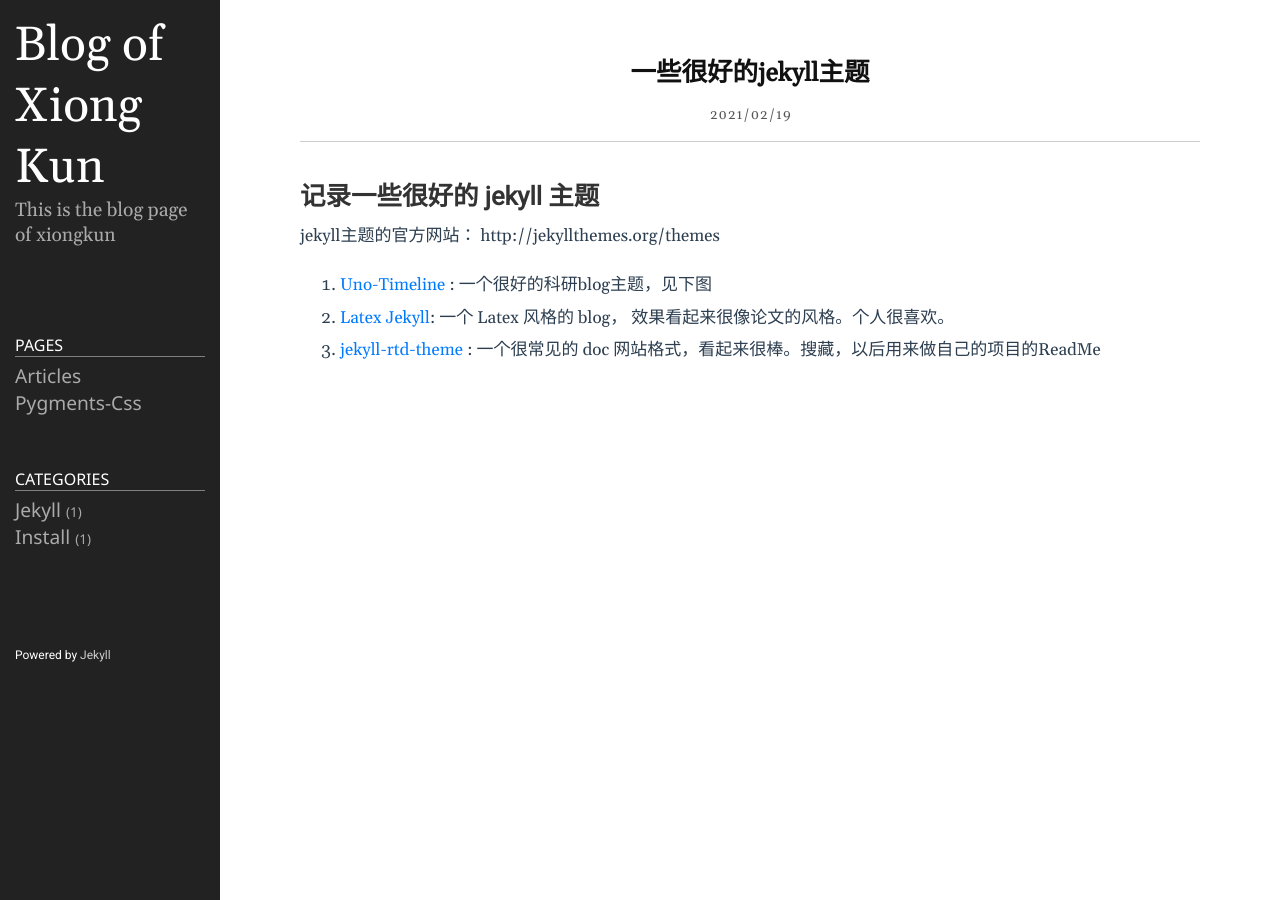
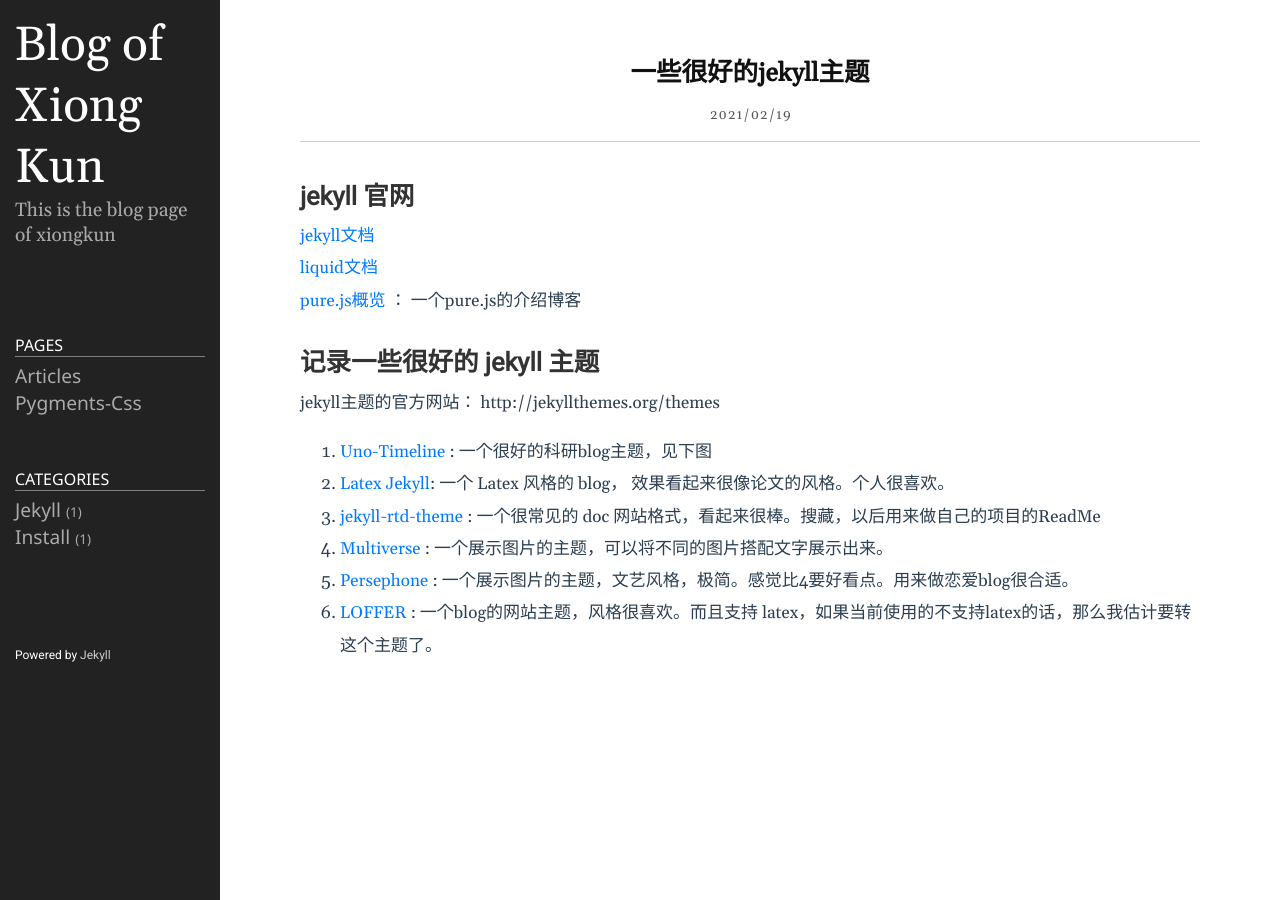
Before and after one commit to 2742195759/xkblog, a Jekyll site: the page built from _posts/2021-02-19-一些很好的jekyll主题.markdown, in a window 1280 px wide. Built offline with Jekyll 4.4.1, drawn with Linux system fonts in a browser that asks for light colours.

Commit message:
Update 2021-02-19-一些很好的jekyll主题.markdown

```diff
--- a/_posts/2021-02-19-一些很好的jekyll主题.markdown
+++ b/_posts/2021-02-19-一些很好的jekyll主题.markdown
@@ -4,6 +4,14 @@
 date: 2021-02-19 09:00:00 +0900
 category: jekyll
 ---
+
+## jekyll 官网
+
+[jekyll文档](http://jekyllcn.com/docs/)
+
+[liquid文档](https://liquid.bootcss.com/basics/operators/)
+
+[pure.js概览](https://www.cnblogs.com/jcli/p/javascript_template_pure.html) ： 一个pure.js的介绍博客
 
 ## 记录一些很好的 jekyll 主题
 
@@ -12,3 +20,6 @@
 1. [Uno-Timeline](http://jekyllthemes.org/themes/Uno-Timeline/) : 一个很好的科研blog主题，见下图
 2. [Latex Jekyll](http://jekyllthemes.org/themes/LatexJekyll/):  一个 Latex 风格的 blog， 效果看起来很像论文的风格。个人很喜欢。
 3. [jekyll-rtd-theme](http://jekyllthemes.org/themes/jekyll-rtd-theme/) : 一个很常见的 doc 网站格式，看起来很棒。搜藏，以后用来做自己的项目的ReadMe
+4. [Multiverse](http://jekyllthemes.org/themes/multiverse/) : 一个展示图片的主题，可以将不同的图片搭配文字展示出来。
+5. [Persephone](http://jekyllthemes.org/themes/persephone/) : 一个展示图片的主题，文艺风格，极简。感觉比4要好看点。用来做恋爱blog很合适。
+6. [LOFFER](http://jekyllthemes.org/themes/LOFFER/) : 一个blog的网站主题，风格很喜欢。而且支持 latex，如果当前使用的不支持latex的话，那么我估计要转这个主题了。
```
